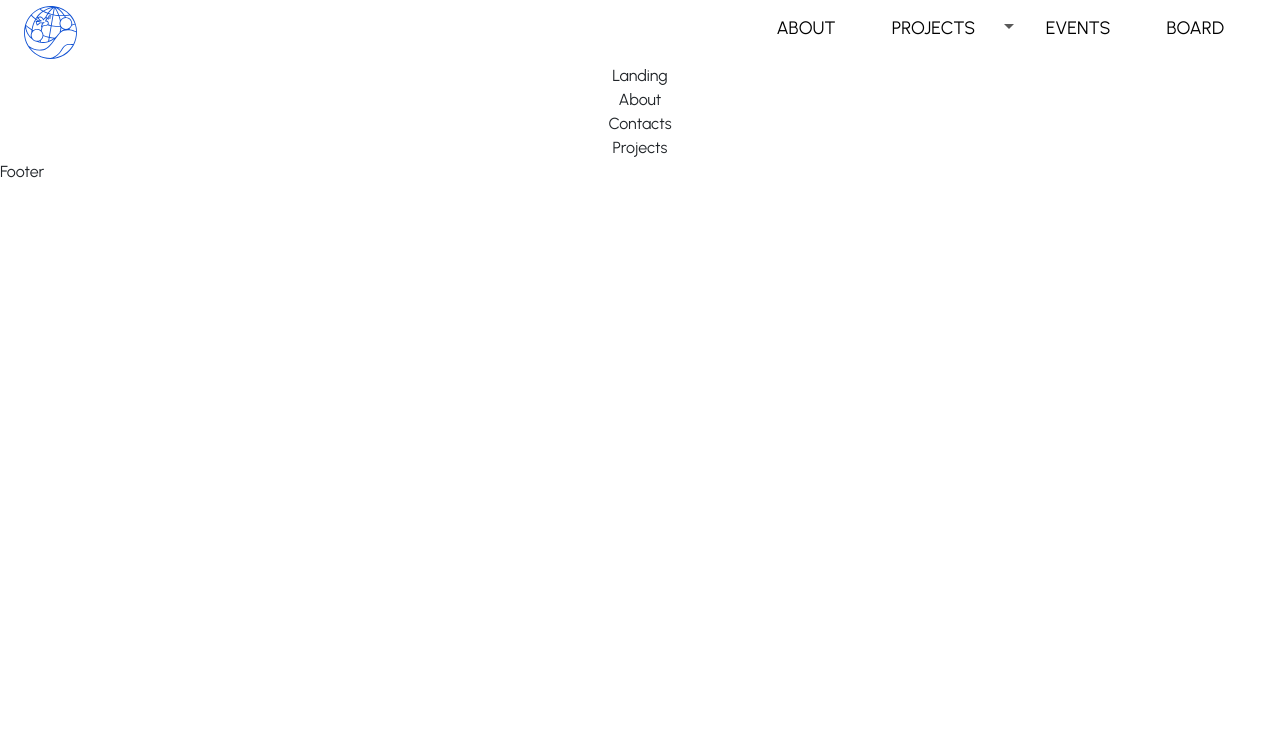
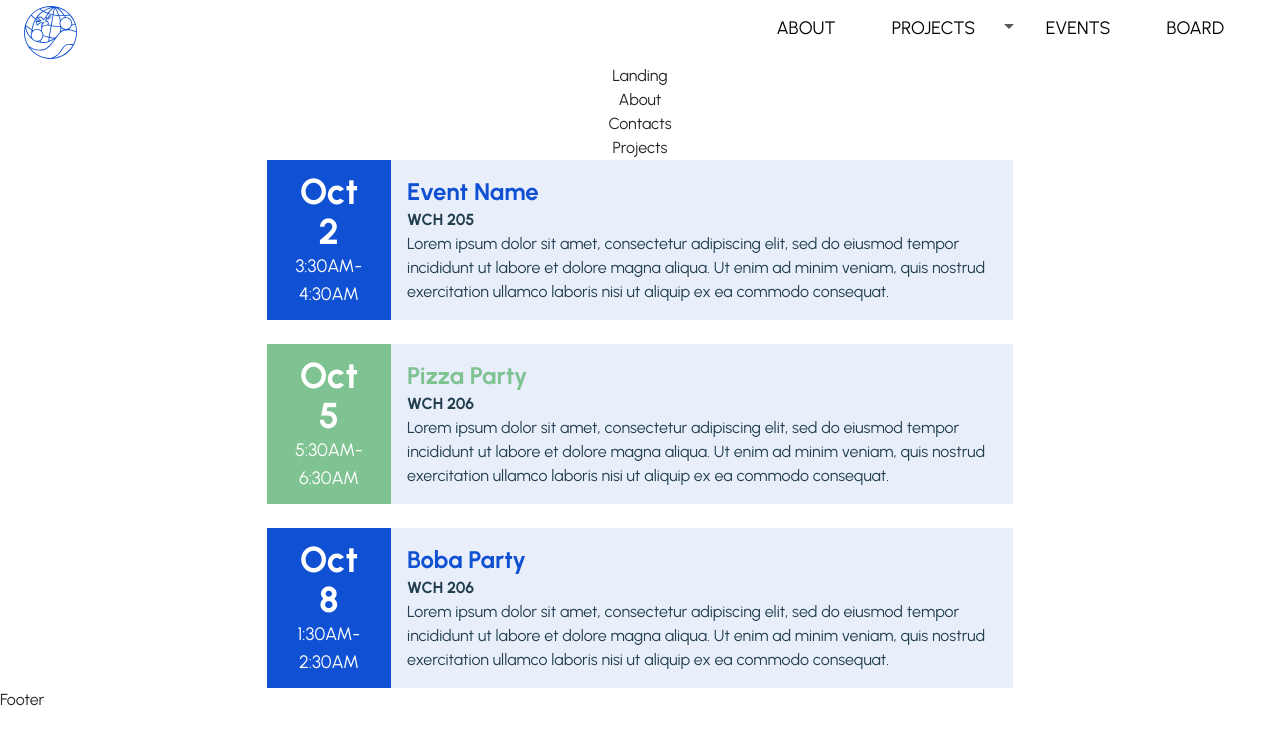
Before and after one commit to acm-ucr/ewb-website, a Next.js app: page / in a window 1280 px wide. Shown: the top 744 px of the page. Built offline with nearby package versions, Linux system fonts and the light colour scheme.

Commit message:
fix styling

```diff
--- a/src/app/page.js
+++ b/src/app/page.js
@@ -2,6 +2,7 @@ import About from "@/components/home/About";
 import Landing from "@/components/home/Landing";
 import Projects from "@/components/home/Projects";
 import WhyJoin from "@/components/home/Contacts";
+import Events from "@/components/home/Events";
 const Home = () => {
   return (
     <>
@@ -9,6 +10,7 @@ const Home = () => {
       <About />
       <WhyJoin />
       <Projects />
+      <Events />
     </>
   );
 };
--- a/src/components/home/Event.jsx
+++ b/src/components/home/Event.jsx
@@ -1,44 +1,24 @@
-// Color Passing In: blue -> blue, anything else -> green
-// Date Start: Month/Day/Start Time
-// Date End: End Time
-// Include AM / PM on time
-// Pass Month as ALL CAPS Three Letter Word
-
+import { COLORS } from "@/data/colors";
+const getTimeString = (date) => {
+  const dateArr = date.toLocaleTimeString().split(":");
+  return `${dateArr[0]}:${dateArr[1]}${dateArr[2].split(" ")[1]}`;
+};
 const Event = ({ start, end, location, name, descripton, color }) => {
-  const startDate = start.split("/");
-
-  let bgcolor = "";
-  if (color === "blue") {
-    bgcolor = "#1051D3";
-  } else {
-    bgcolor = "#80C393";
-  }
-
   return (
-    <div className=" bg-ewb-blue-100 w-4/6 inline-flex">
+    <div className="bg-ewb-blue-100 flex w-full font-bold">
       <div
-        className="text-white text-center max-w-fit w-1/4 pt-6 pb-1"
-        style={{ backgroundColor: `${bgcolor}` }}
+        className={`text-4xl text-white text-center w-1/6 aspect-square flex flex-col items-center justify-center ${COLORS[color].bg}`}
       >
-        <h1 className="font-bold text-6xl break-all px-12 align-middle">
-          {startDate[0]} {startDate[1]}
-        </h1>
-        <p className="font-normal text-2xl align-middle">
-          {startDate[2]}-{end}
-        </p>
+        <div>{start.toString().split(" ")[1]}</div>
+        <div>{start.getDate()}</div>
+        <div className="font-normal text-lg">
+          {getTimeString(start)}- {getTimeString(end)}
+        </div>
       </div>
-
-      <div className="px-3 w-3/4">
-        <div
-          className="pt-3 text-ewb-blue-200 text-[40px] font-bold leading-[48px]"
-          style={{ color: `${bgcolor}` }}
-        >
-          {name}
-        </div>
-        <div className="leading-7 text-ewb-black font-bold text-[19px]">
-          {location}
-        </div>
-        <div className="leading-7 text-[19px]">{descripton}</div>
+      <div className="p-3 w-5/6 text-ewb-black ">
+        <div className={`text-2xl ${COLORS[color].text}`}>{name}</div>
+        <div className="text-base">{location}</div>
+        <div className="text-base font-normal">{descripton}</div>
       </div>
     </div>
   );
--- a/src/components/home/Events.jsx
+++ b/src/components/home/Events.jsx
@@ -1,5 +1,22 @@
+import { EVENTS } from "@/data/mockEvents";
+import Event from "./Event";
+
 const Events = () => {
-  return <div>Events</div>;
+  return (
+    <div className="w-7/12 flex flex-col items-center justify-center gap-4">
+      {EVENTS.map((event, index) => (
+        <Event
+          key={index}
+          start={event.start}
+          end={event.end}
+          location={event.location}
+          name={event.name}
+          descripton={event.description}
+          color={event.color}
+        />
+      ))}
+    </div>
+  );
 };
 
 export default Events;
```
